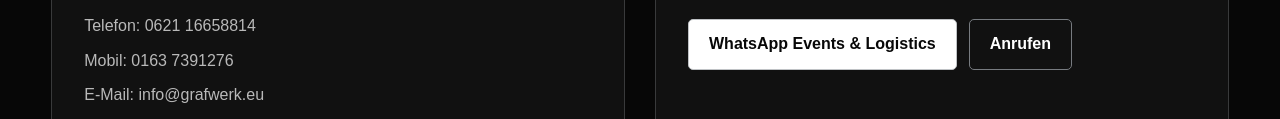
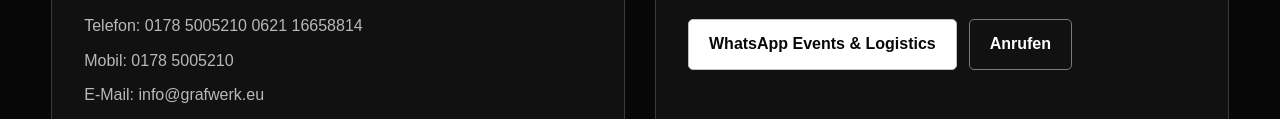
Before and after one commit to shdigitalsolutions/grafwerk, a plain HTML site: page index.html in a window 1280 px wide. Shown: the part 10022-10141 px from the top of the page. Drawn offline with Linux system fonts and the light colour scheme.

Commit message:
Update index.html

```diff
--- a/index.html
+++ b/index.html
@@ -1789,7 +1789,7 @@
 
         <p>
           Telefon:
-          <a href="tel:+4962116658814">
+          <a href="tel:+491785005210">0178 5005210</a>
             0621 16658814
           </a>
         </p>
@@ -1798,7 +1798,7 @@
         <p>
           Mobil:
           <a href="tel:+491637391276">
-            0163 7391276
+            0178 5005210
           </a>
         </p>
 
```
